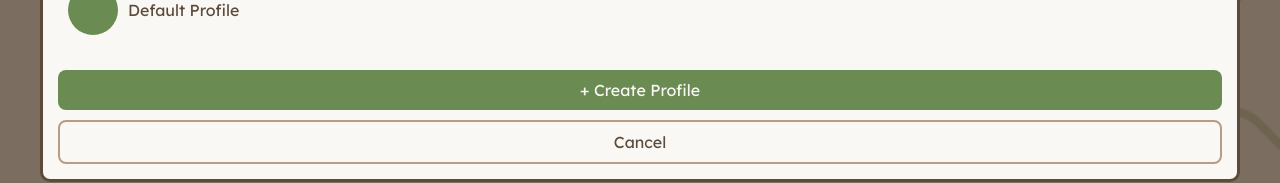
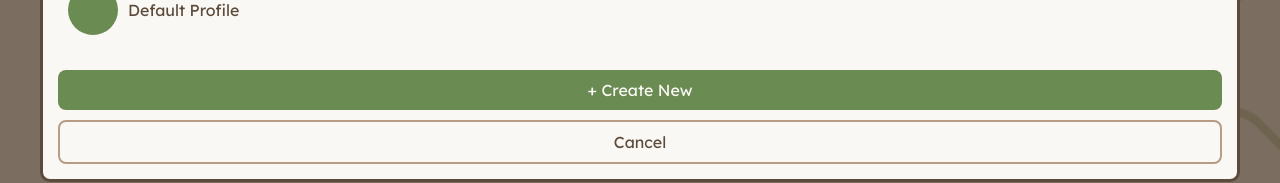
Before and after one commit to turbonobsin/MealPlanningApp, a Vue app: page /settings in a window 1280 px wide. Both pictures are taken after a click on the element "Switch Profile". Shown: the part 353-536 px from the top of the page. Built offline with nearby package versions, Linux system fonts and the light colour scheme.

Commit message:
Minor tweaks

```diff
--- a/src/components/Menu_Item.vue
+++ b/src/components/Menu_Item.vue
@@ -21,6 +21,7 @@ const props = defineProps({
     text-align: center;
     border-radius: 15px;
     margin: 0px;
+    transition: all .2s;
 }
 
 * {
--- a/src/components/Switch_Profile.vue
+++ b/src/components/Switch_Profile.vue
@@ -27,7 +27,7 @@ onMounted(() => {
                 <span>{{ profile.name }}</span>
             </div>
         </div>
-        <button class="color-button" @click="show_switch_window=false; show_create_window=true">+ Create Profile</button>
+        <button class="color-button" @click="show_switch_window=false; show_create_window=true">+ Create New</button>
         <button class="blank-button" @click="show_switch_window=false">Cancel</button>
     </div>
 </template>
```
